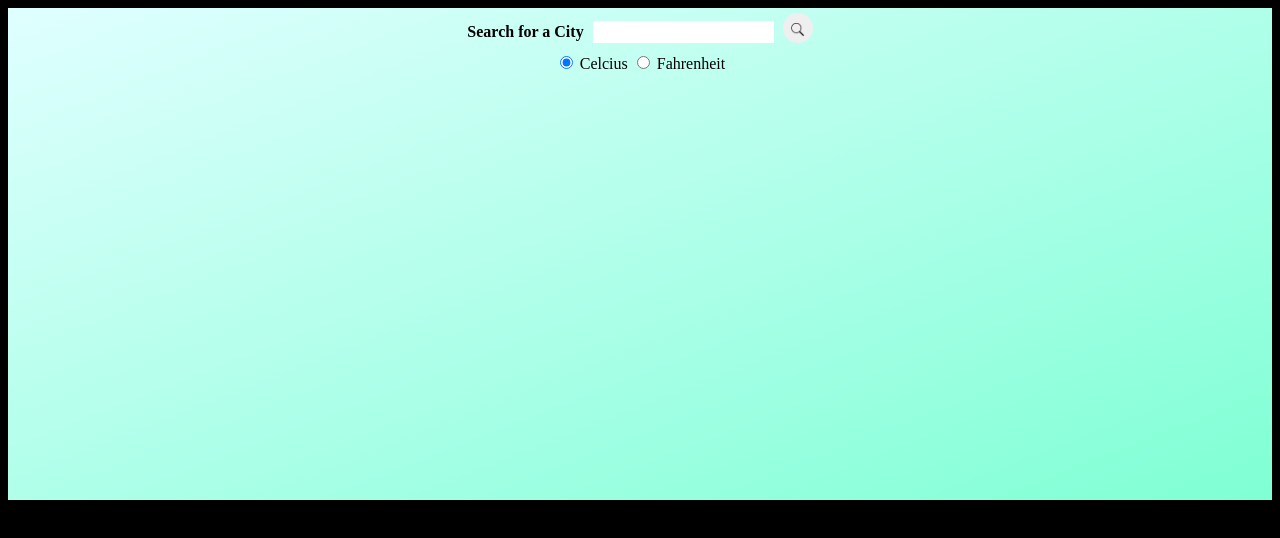
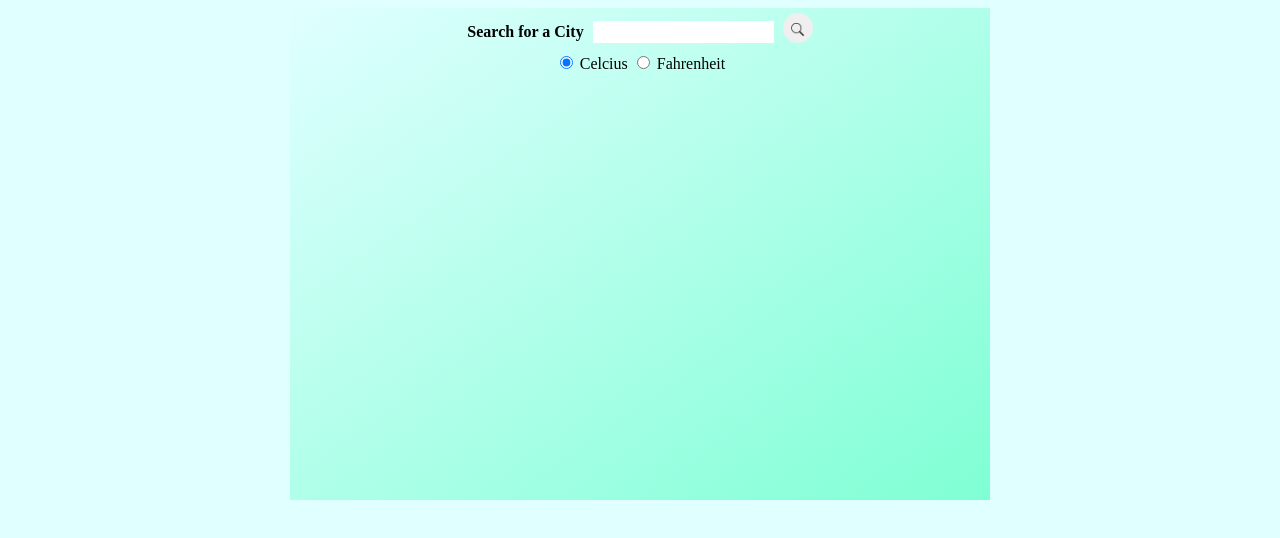
Before and after one commit to toby2476/weather_app, a plain HTML site: page index.html in a window 1280 px wide. Drawn offline with Linux system fonts and the light colour scheme.

Commit message:
Add files via upload

```diff
--- a/styles.css
+++ b/styles.css
@@ -1,10 +1,12 @@
 body {
-    background-color: black;
+    background-color: lightcyan;
     text-align: center;
 }
 .weather-app {
     background-image: linear-gradient(to bottom right, lightcyan, aquamarine);
     padding-bottom: 50px;
+    max-width: 700px;
+    margin: auto;
 }
 
 .weather {
```
